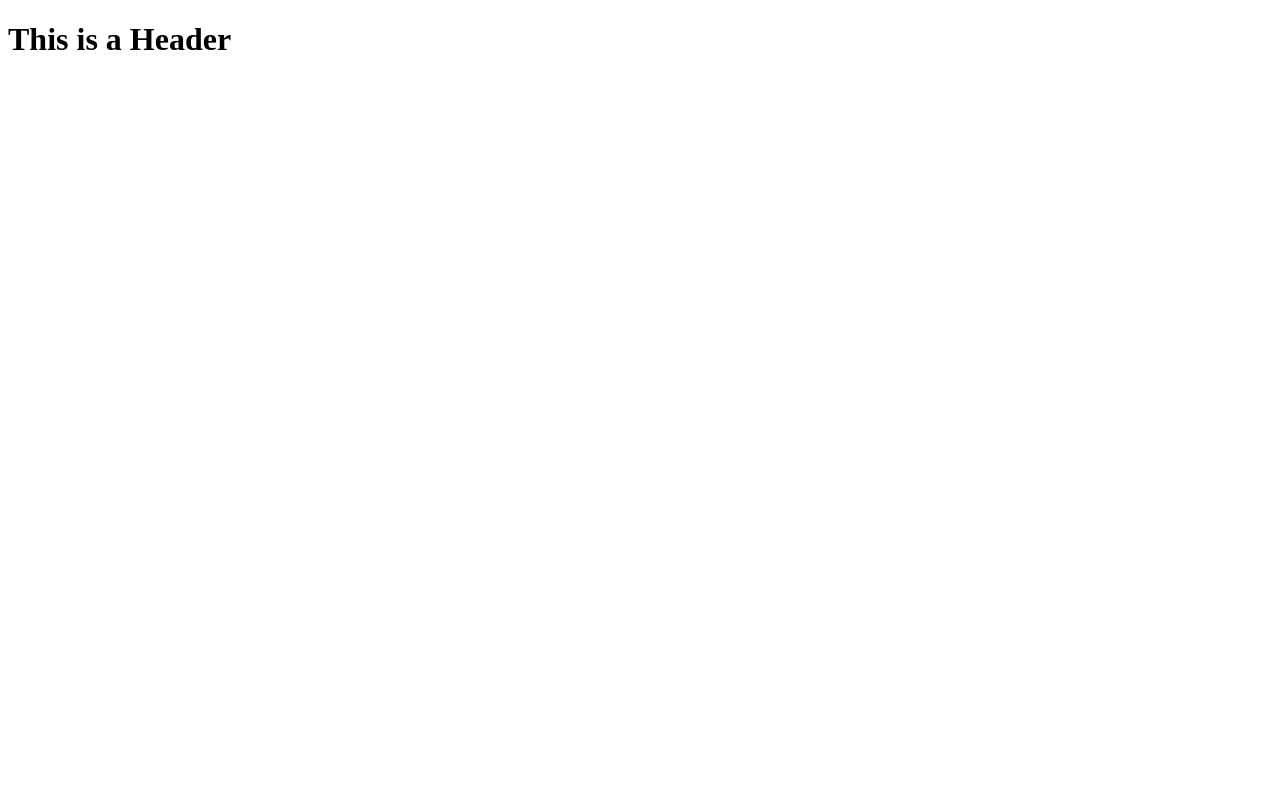
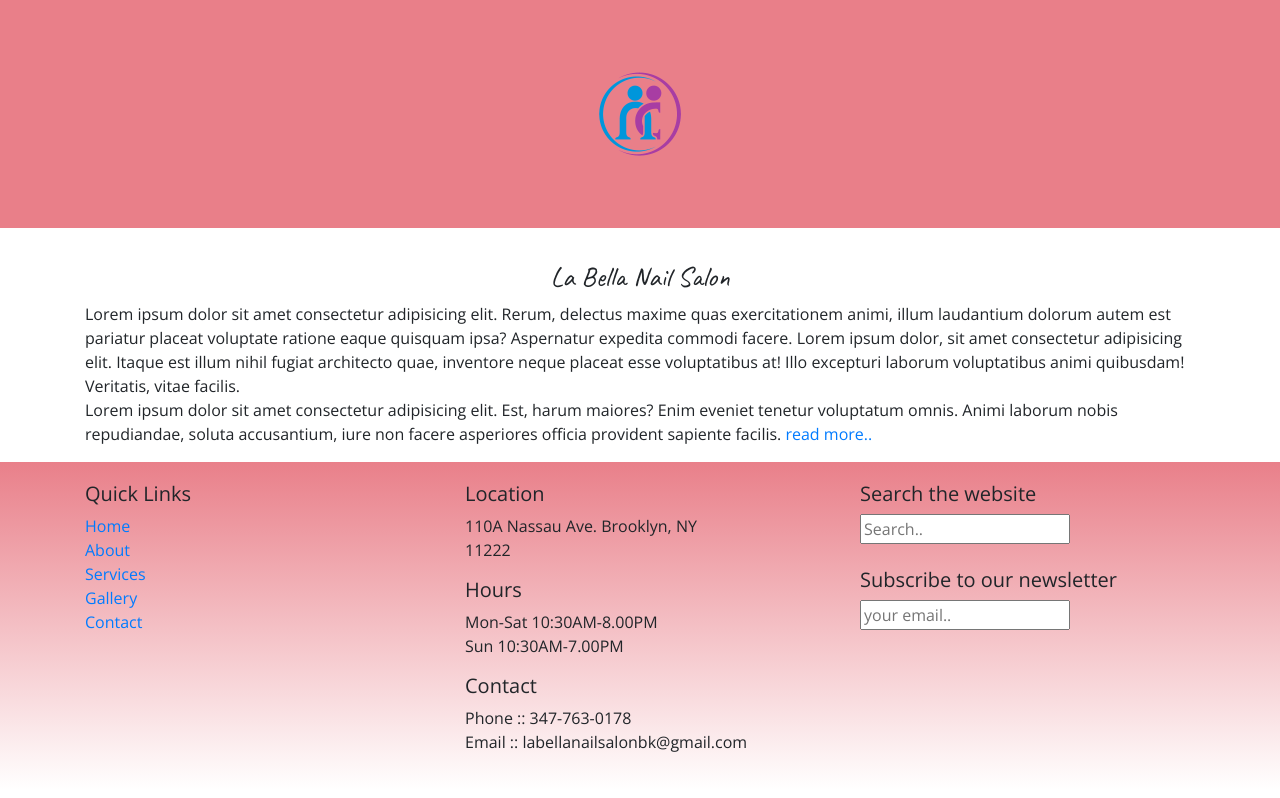
Before and after one commit to sruthiravindra/thenailsalon, a website: page index.html in a window 1280 px wide. Drawn offline with nearby package versions, Linux system fonts and the light colour scheme.

Commit message:
index page template added. all dependency package installed

```diff
--- a/css/styles.css
+++ b/css/styles.css
@@ -1 +1,15 @@
 /*styles*/
+body{
+    font-family: "Open Sans", sans-serif;
+}
+
+h1, h2, h3{
+    font-family: "Caveat", cursive;
+}
+.jumbotron{
+    background-color: #dc3545a1;
+}
+footer{
+    background-image: linear-gradient(#dc3545a1, white);
+    padding: 20px 0;
+}
--- a/index.html
+++ b/index.html
@@ -1,6 +1,113 @@
 <!DOCTYPE html>
-<html>
-   <body>
-      <h1>This is a Header</h1>
-   </body>
+<html lang="en">
+
+<head>
+   <!-- Required meta tags always come first -->
+   <meta charset="utf-8" />
+   <meta name="viewport" content="width=device-width, initial-scale=1" />
+
+   <!-- Bootstrap CSS -->
+   <link rel="stylesheet" href="node_modules/bootstrap/dist/css/bootstrap.min.css" />
+
+   <!-- Additional CSS must be placed after Bootstrap CSS -->
+   <link rel="stylesheet" href="https://fonts.googleapis.com/css?family=Caveat|Open+Sans" />
+   <link rel="stylesheet" href="css/styles.css" />
+   <link rel="stylesheet" href="node_modules/font-awesome/css/font-awesome.min.css" />
+   <title>La Bella Nail Salon</title>
+
+</head>
+
+<body>
+   <!--Begin header section :: logo and menu-->
+   <header class="jumbotron jumbotron-fluid">
+      <div class="container">
+         <div class="row">
+            <div class="col text-center">
+               <img src="img/logo.png" class="img-fluid mx-auto d-block" />
+            </div>
+         </div>
+         <!--add nav bar here-->
+      </div>
+   </header>
+   <!--end header section :: logo and menu-->
+
+   <!--begin slider section-->
+   <!--end slider section-->
+
+   <!--begin about us section-->
+   <div class="container">
+      <div class="row">
+         <div class="col">
+            <h3 class="text-center">La Bella Nail Salon</h3>
+            <p>
+               Lorem ipsum dolor sit amet consectetur adipisicing elit. Rerum, delectus maxime quas exercitationem animi, illum laudantium dolorum autem est pariatur placeat voluptate ratione eaque quisquam ipsa? Aspernatur expedita commodi facere.
+               Lorem ipsum dolor, sit amet consectetur adipisicing elit. Itaque est illum nihil fugiat architecto quae, inventore neque placeat esse voluptatibus at! Illo excepturi laborum voluptatibus animi quibusdam! Veritatis, vitae facilis.
+               <br>
+               Lorem ipsum dolor sit amet consectetur adipisicing elit. Est, harum maiores? Enim eveniet tenetur voluptatum omnis. Animi laborum nobis repudiandae, soluta accusantium, iure non facere asperiores officia provident sapiente facilis.
+               <a class="text-primary">read more..</a>
+            </p>
+         </div>
+      </div>
+   </div>
+   <!--end about us section-->
+
+   <!--begin featured services-->
+   <!--end featured services-->
+   <!--begin footer-->
+   <footer class="site-footer">
+      <div class="container">
+         <div class="row">
+            <div class="col col-sm-4">
+               <h5>Quick Links</h5>
+               <ul class="list-unstyled">
+                  <li><a href="#">Home</a></li>
+                  <li><a href="#">About</a></li>
+                  <li><a href="#">Services</a></li>
+                  <li><a href="#">Gallery</a></li>
+                  <li><a href="#">Contact</a></li>
+               </ul>
+            </div>
+            <div class="col col-sm-4">
+               <h5>Location</h5>
+               <p>
+                  110A Nassau Ave. Brooklyn, NY <br>
+                  11222
+               </p>
+               <h5>Hours</h5>
+               <p>
+                  Mon-Sat 10:30AM-8.00PM<br>
+                  Sun 10:30AM-7.00PM
+               </p>
+               <h5>Contact</h5>
+               <p>
+                  Phone :: 347-763-0178<br>
+                  Email :: labellanailsalonbk@gmail.com
+               </p>
+            </div>
+            <div class="col col-sm-4">
+               <div class="container">
+                  <div class="row">
+                     <div class="col">
+                        <h5>Search the website</h5>
+                        <input type="text" placeholder="Search..">
+                     </div>
+                     <div class="col mt-4">
+                        <h5>Subscribe to our newsletter</h5>
+                        <input type="text" placeholder="your email..">
+                     </div>
+                  </div>
+               </div>
+
+            </div>
+         </div>
+
+      </div>
+   </footer>
+   <!--end footer-->
+   <!-- jQuery must come first, then Popper.js, then the Bootstrap JavaScript plugins.-->
+   <script src="node_modules/jquery/dist/jquery.slim.min.js"></script>
+   <script src="node_modules/popper.js/dist/umd/popper.min.js"></script>
+   <script src="node_modules/bootstrap/dist/js/bootstrap.min.js"></script>
+</body>
+
 </html>
--- a/js/main.js
+++ b/js/main.js
@@ -1 +1 @@
-/**JS FILE */
+/**JS FILE*/
--- a/package.json
+++ b/package.json
@@ -15,5 +15,11 @@
   "license": "ISC",
   "devDependencies": {
     "lite-server": "^2.6.1"
+  },
+  "dependencies": {
+    "bootstrap": "^4.5.2",
+    "font-awesome": "^4.7.0",
+    "jquery": "^3.5.1",
+    "popper.js": "^1.16.1"
   }
 }
```
Also changed, not shown: img/logo.png (added), 1 other file.
